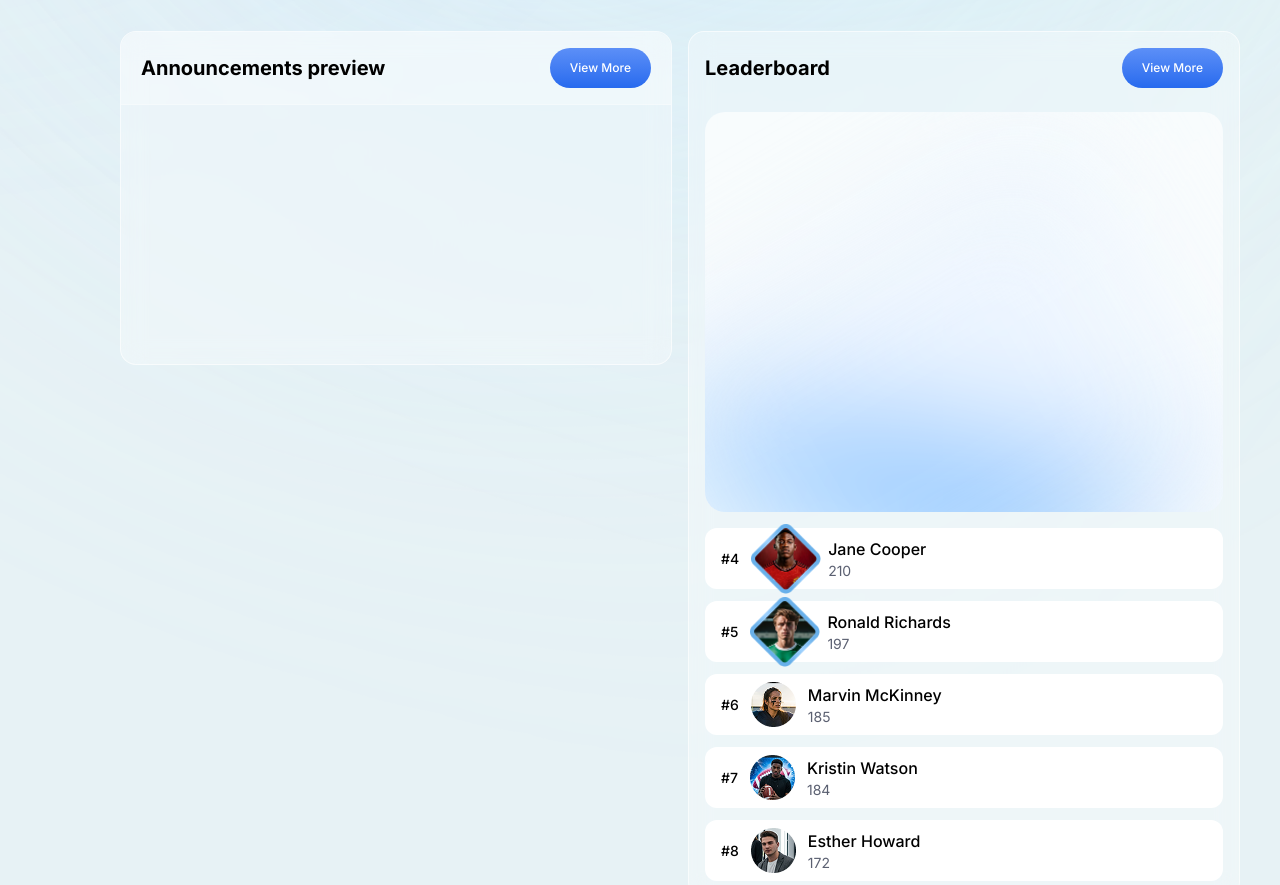
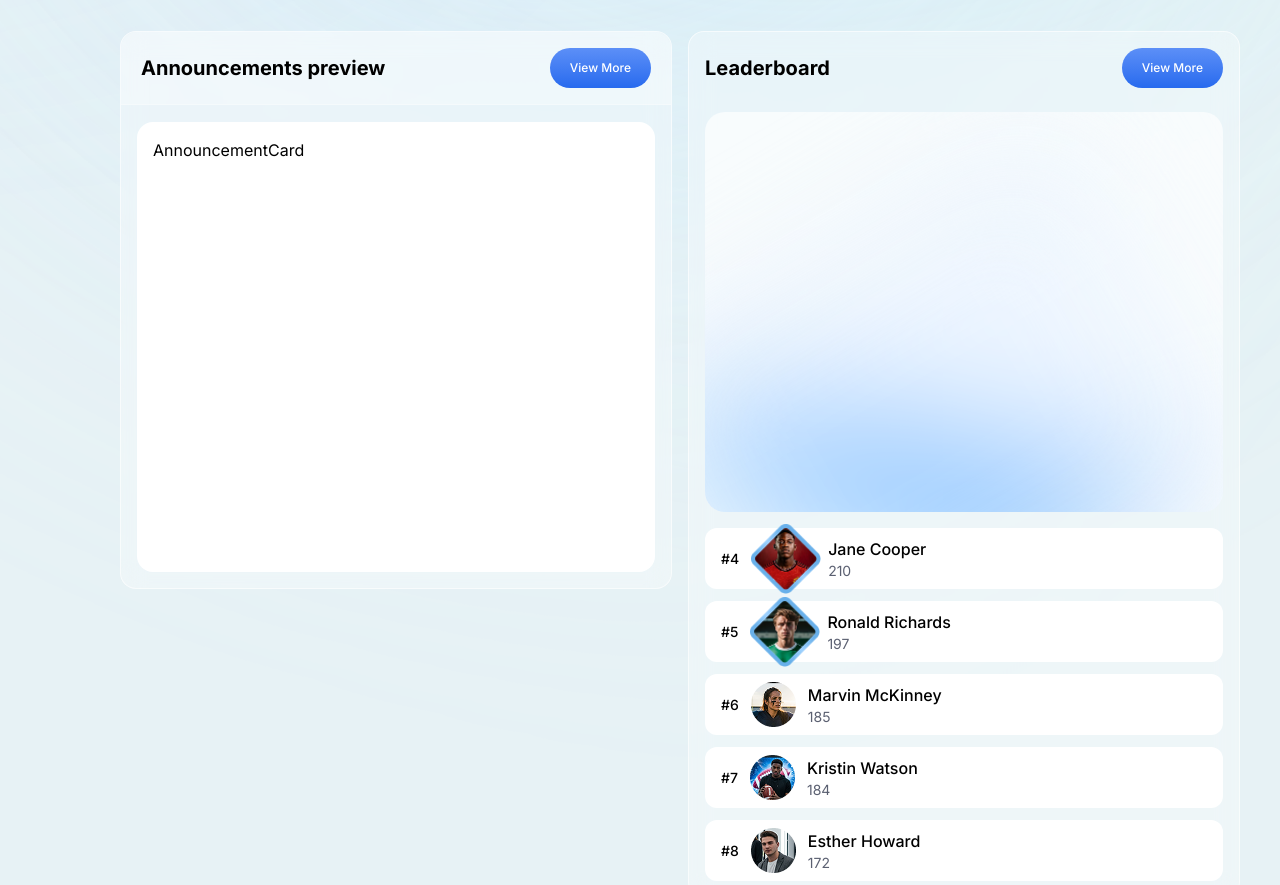
Before and after one commit to zamanshahed/ath, a Next.js app: page / in a window 1280 px wide. Shown: the part 1510-2395 px from the top of the page. Built offline with nearby package versions, Linux system fonts and the light colour scheme.

Commit message:
WIP: announcement card

```diff
--- /dev/null
+++ b/app/components/cards/AnnouncementCard.tsx
@@ -0,0 +1,7 @@
+import React from 'react'
+
+export default function AnnouncementCard() {
+  return (
+    <div className='h-[450px] w[600px] bg-white rounded-2xl p-4'>AnnouncementCard</div>
+  )
+}
--- a/app/components/ui/AnnouncementSection.tsx
+++ b/app/components/ui/AnnouncementSection.tsx
@@ -1,11 +1,12 @@
 import Button from "../buttons/Button";
 import GlassCard from "../cards/GlassCard";
+import AnnouncementCard from "../cards/AnnouncementCard";
 
 export default function AnnouncementSection() {
     return (
         <div className="w-full relative">
             <GlassCard>
-                <div className="h-[300px]">
+                <div className="h-[50px]">
                     <div className="flex items-center justify-between bg-white/30 border-b border-white/30 w-full rounded-t-2xl px-5 py-4 absolute left-0 top-0">
                         <h1 className="text-xl font-bold">
                             Announcements preview
@@ -13,6 +14,9 @@ export default function AnnouncementSection() {
                         <Button>View More</Button>
                     </div>
                 </div>
+                <div className="pt-6">
+                    <AnnouncementCard />
+                </div>
             </GlassCard>
         </div>
     );
```
